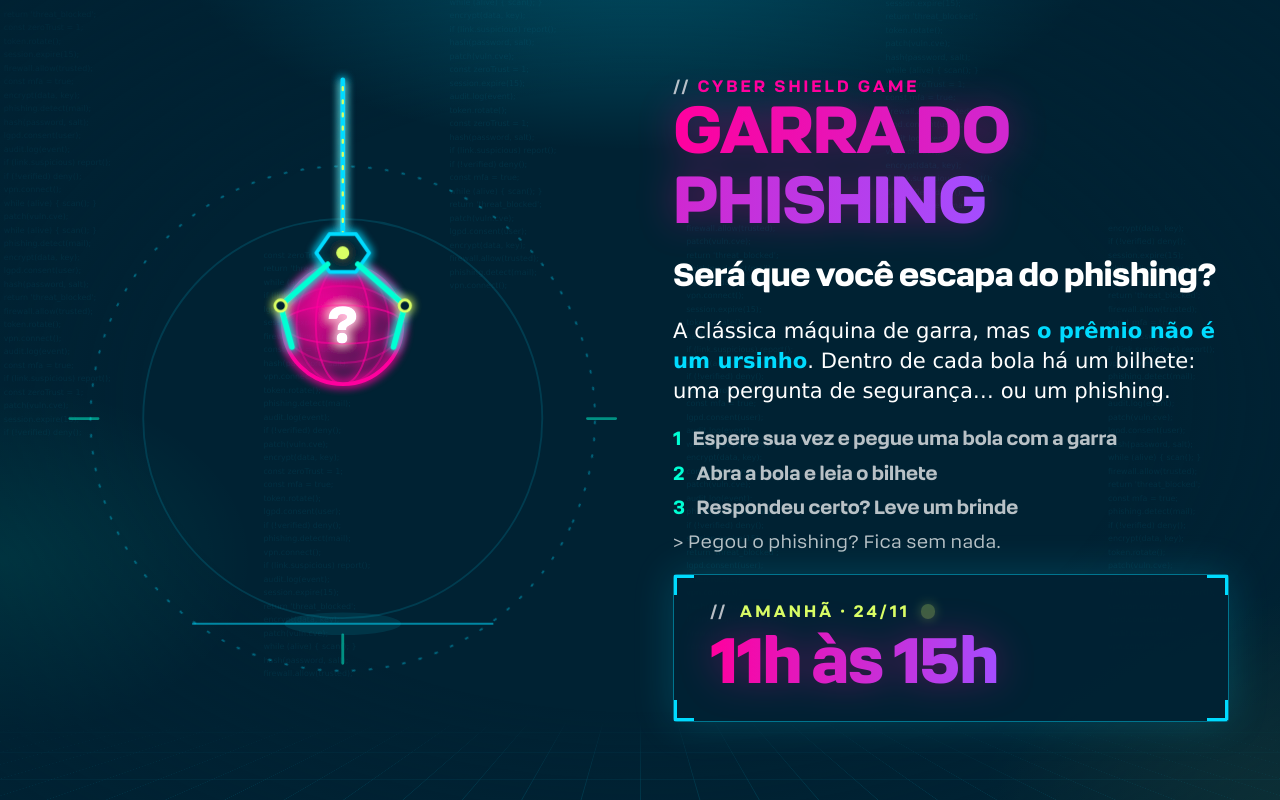
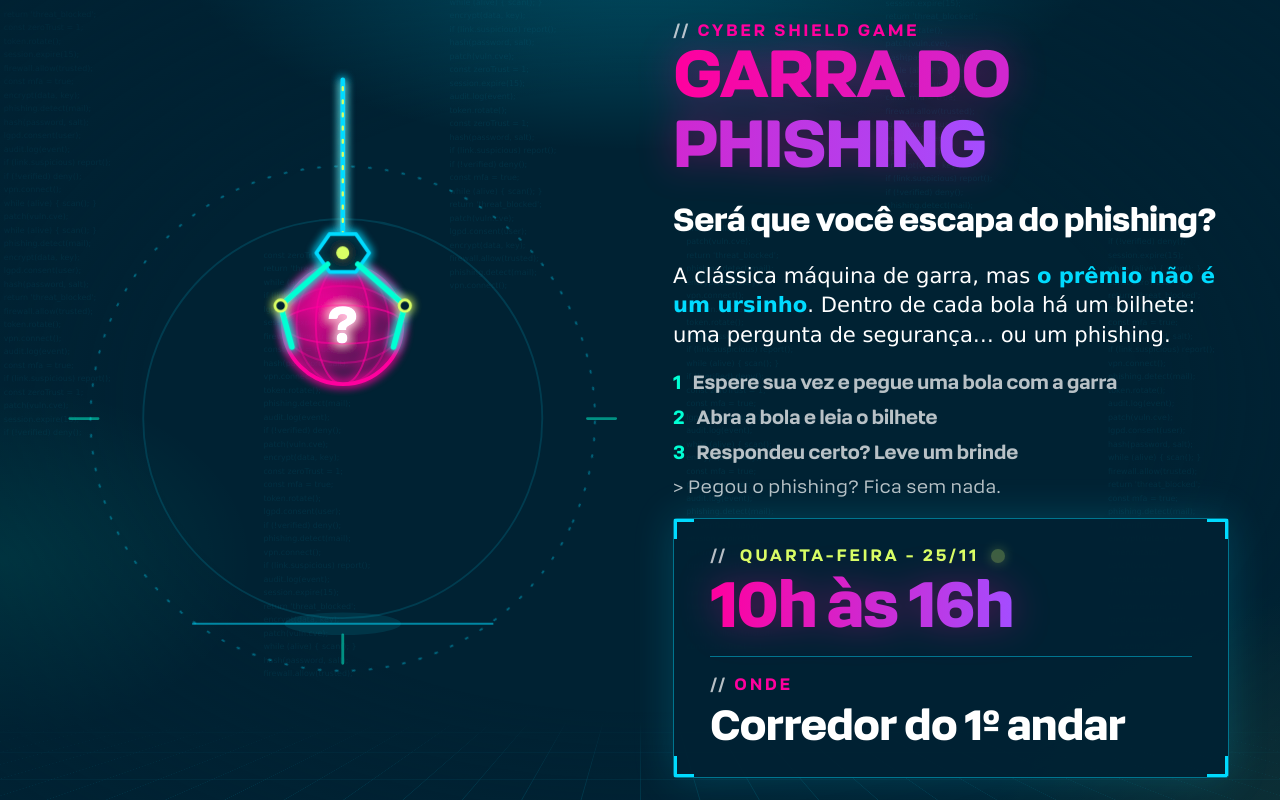
Before and after one commit to ArianeCamilo/jogo-seguranca, a plain HTML site: page garra.html in a window 1280 px wide. Drawn offline with Linux system fonts and the light colour scheme.

Commit message:
Add files via upload

```diff
--- a/garra.html
+++ b/garra.html
@@ -173,7 +173,7 @@
       <p class="note">&gt; Pegou o phishing? Fica sem nada.</p>
     </div>
     <div class="panel">
-      <div class="info"><div class="tag live">Amanhã · 24/11</div><div class="when"><span class="grad">11h às 15h</span></div></div>
+      <div class="info"><div class="tag live">Quarta-feira - 25/11</div><div class="when"><span class="grad">10h às 16h</span></div></div>
       <div class="info" id="whereRow" hidden><div class="tag">Onde</div><div class="where" id="where"></div></div>
     </div>
   </section>
@@ -181,7 +181,7 @@
 
 <script>
 /* Só para exibir: uma garra neon pega uma bola, levanta e solta de volta; sem toque e sem registro de dados. */
-const LOCAL = '';   // local da garra (ex.: 'Corredor do 1º andar'); vazio = a linha "Onde" não aparece
+const LOCAL = 'Corredor do 1º andar';   // local da garra; vazio = a linha "Onde" não aparece
 if (LOCAL) { document.getElementById('where').textContent = LOCAL; document.getElementById('whereRow').hidden = false; }
 
 const $ = id => document.getElementById(id);
```
Also changed, not shown: banner.html (+1 -1 lines), chamada.html (+2 -2 lines).
